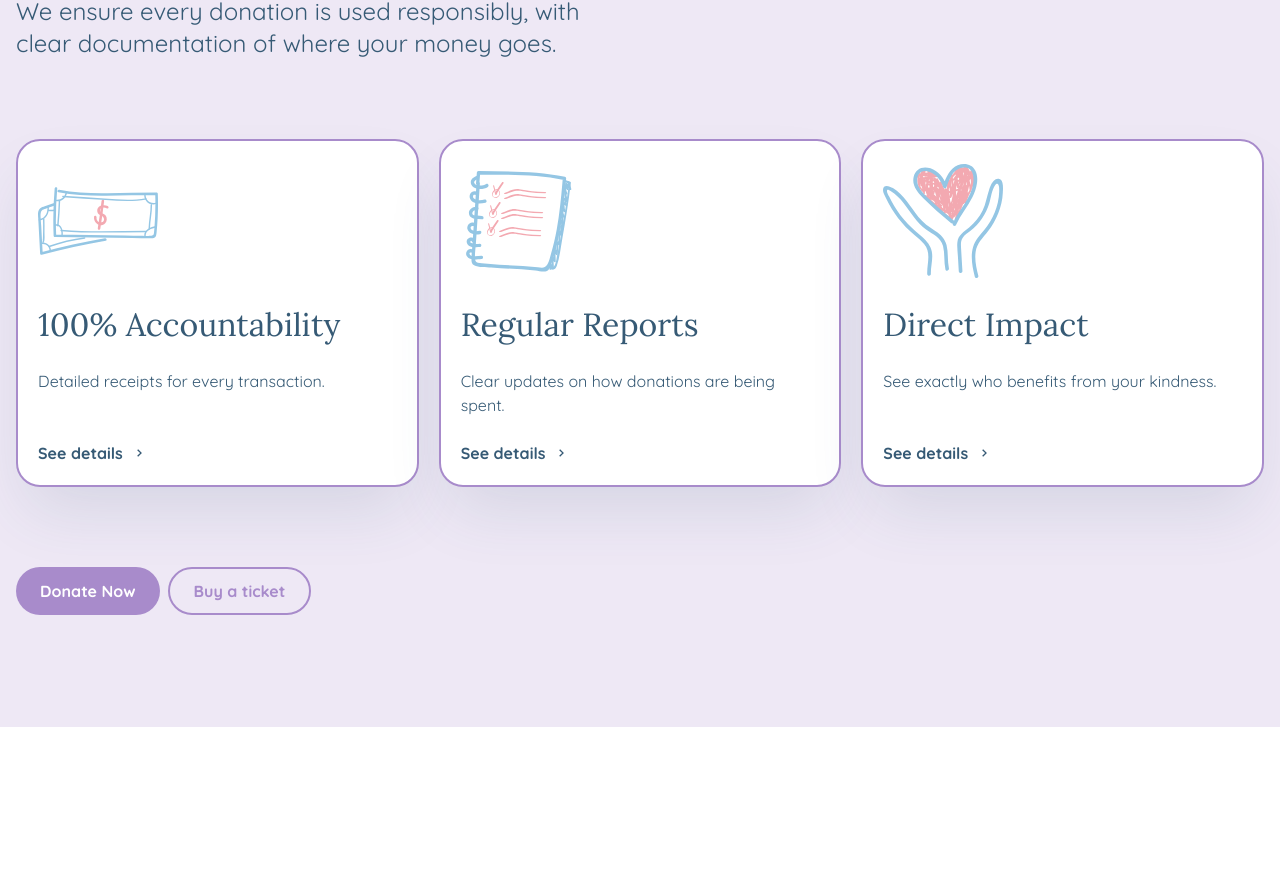
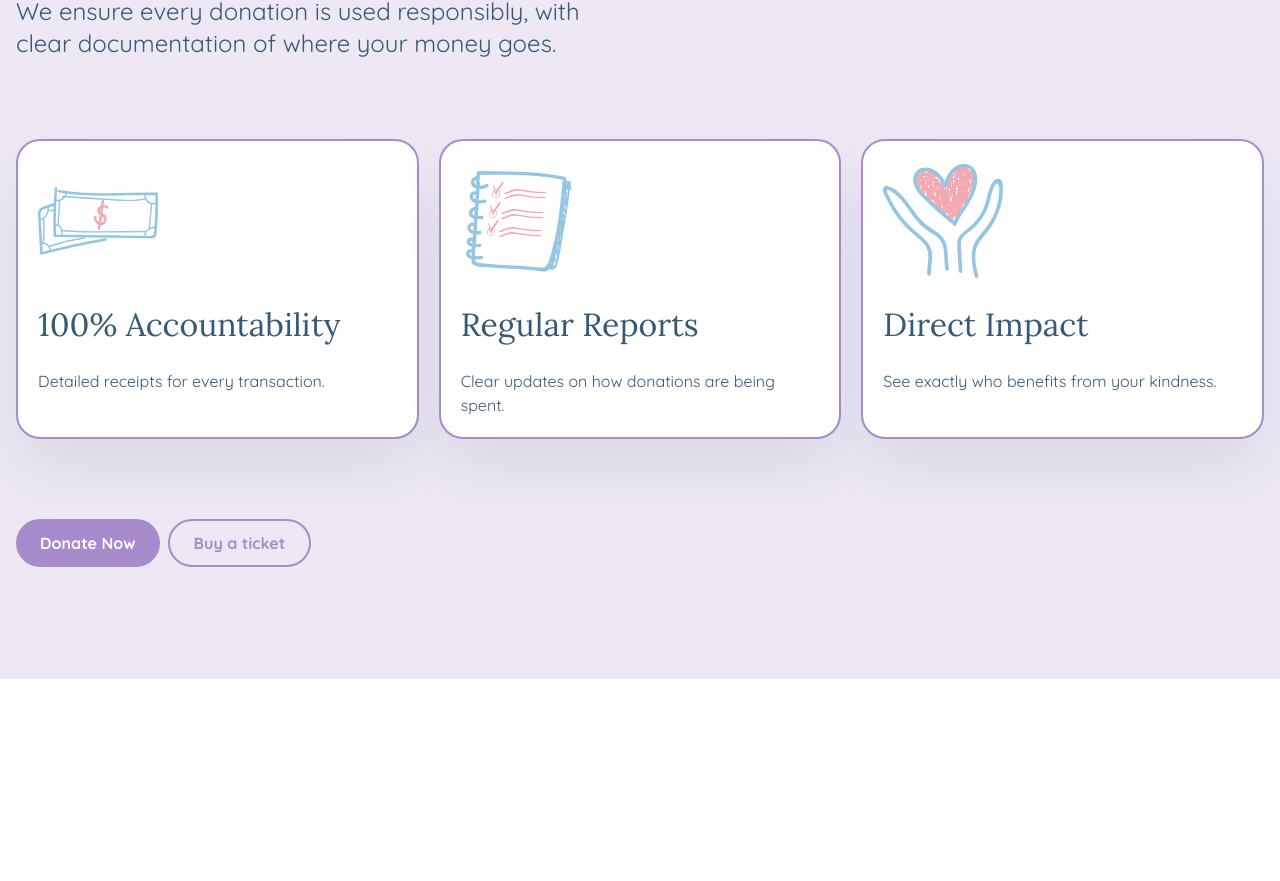
Before and after one commit to grifano/project-kindkids, a Next.js app: page / in a window 1280 px wide. Shown: the part 4897-5778 px from the top of the page. Built offline with nearby package versions, Linux system fonts and the light colour scheme.

Commit message:
remove see more from features cards

```diff
--- a/components/FeaturesCard.tsx
+++ b/components/FeaturesCard.tsx
@@ -14,10 +14,7 @@ const FeaturesCard: FC<FeaturesCardProps> = ({ imageSrc, title, text }) => {
     imageSrc.match(/([^/]+)(?=\.\w+$)/)?.[0] || "initiative-image";
 
   return (
-    <Link
-      href="/404"
-      className="group flex min-h-full w-full flex-col items-start justify-start gap-6 rounded-xl border-2 border-primary-purple bg-white p-5 shadow-xxlarge md:rounded-3xl lg:transition-colors lg:hover:bg-primary-purple lg:hover:text-white"
-    >
+    <div className="group flex min-h-full w-full flex-col items-start justify-start gap-6 rounded-xl border-2 border-primary-purple bg-white p-5 shadow-xxlarge md:rounded-3xl lg:transition-colors">
       <Image
         src={imageSrc}
         alt={`${fileName.replace(/[-_]/g, " ")} ilustraton`}
@@ -26,10 +23,23 @@ const FeaturesCard: FC<FeaturesCardProps> = ({ imageSrc, title, text }) => {
       />
       <h3 className="title-h3">{title}</h3>
       <p className="font-base leading-normal">{text}</p>
-      <p className="mt-auto inline-flex items-center gap-2 font-bold">
-        See details <BiChevronRight />
-      </p>
-    </Link>
+    </div>
+    // <Link
+    //   href="/404"
+    //   className="group flex min-h-full w-full flex-col items-start justify-start gap-6 rounded-xl border-2 border-primary-purple bg-white p-5 shadow-xxlarge md:rounded-3xl lg:transition-colors lg:hover:bg-primary-purple lg:hover:text-white"
+    // >
+    //   <Image
+    //     src={imageSrc}
+    //     alt={`${fileName.replace(/[-_]/g, " ")} ilustraton`}
+    //     width={120}
+    //     height={120}
+    //   />
+    //   <h3 className="title-h3">{title}</h3>
+    //   <p className="font-base leading-normal">{text}</p>
+    //   <p className="mt-auto inline-flex items-center gap-2 font-bold">
+    //     See details <BiChevronRight />
+    //   </p>
+    // </Link>
   );
 };
 
```
